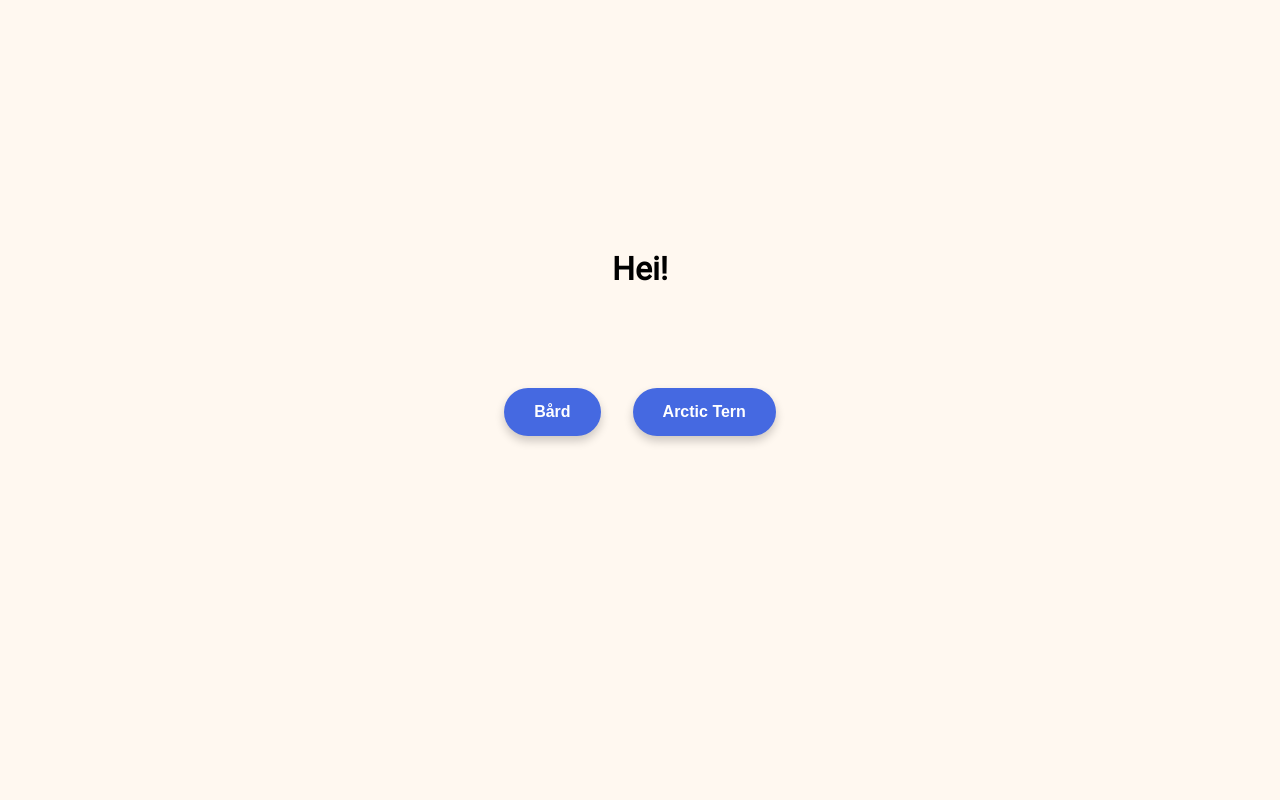
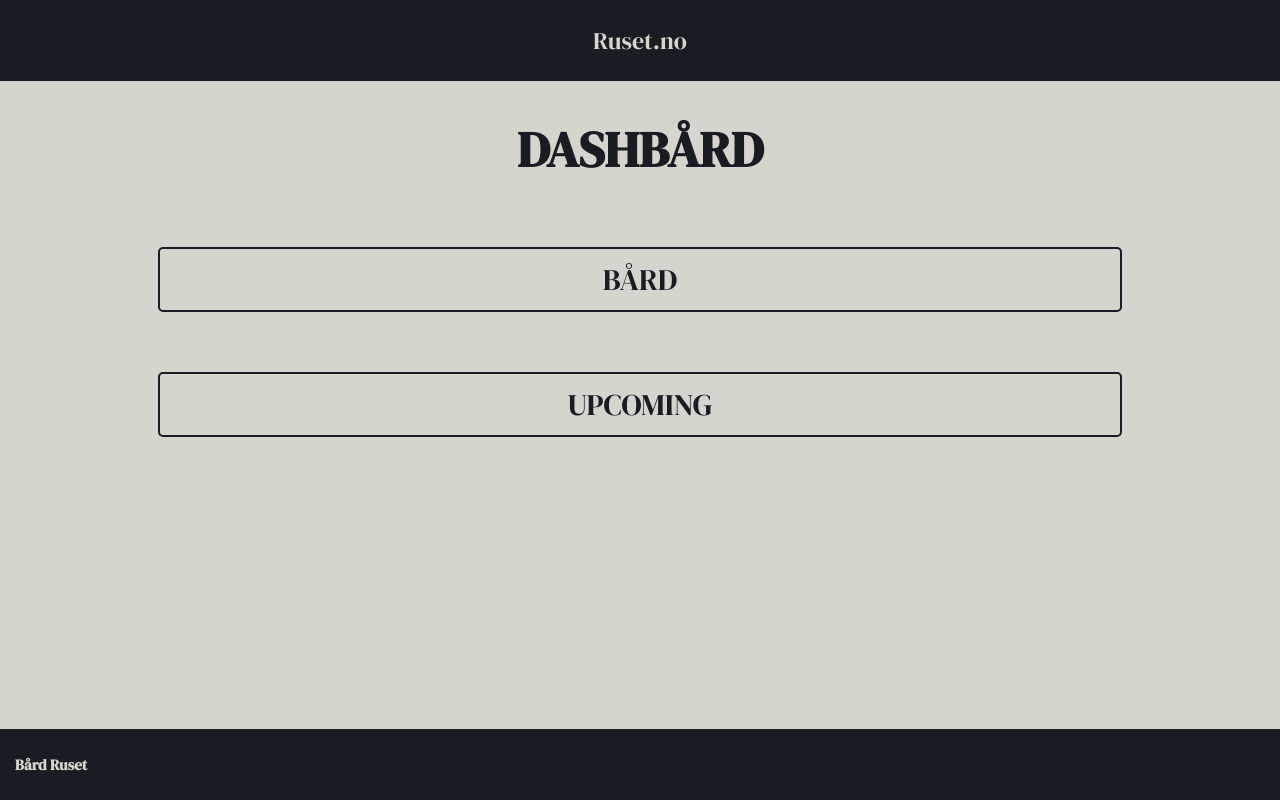
Before and after one commit to Svelekongen/Svelekongen.github.io, a plain HTML site: page index.html in a window 1280 px wide. Drawn offline with Linux system fonts and the light colour scheme.

Commit message:
remade index and other stuffs

```diff
--- a/index.html
+++ b/index.html
@@ -5,22 +5,22 @@
     <meta http-equiv="X-UA-Compatible" content="IE=edge" />
     <meta name="viewport" content="width=device-width, initial-scale=1.0" />
     <link rel="stylesheet" href="indexStyle.css" />
+    <link rel="preconnect" href="https://fonts.googleapis.com" />
+    <link rel="preconnect" href="https://fonts.gstatic.com" crossorigin />
+    <link rel="icon" type="image/x-icon" href="images/favicon.png" />
+    <link
+      href="https://fonts.googleapis.com/css2?family=DM+Serif+Display&display=swap"
+      rel="stylesheet"
+    />
     <title>Ruset</title>
   </head>
   <body>
-    <div>
-      <h1>Hei!</h1>
-      <div id="buttonCont">
-        <button class="button" onclick="window.location.href = 'bard.html';">
-          Bård
-        </button>
-        <button
-          class="button"
-          onclick="window.location.href = 'arctictern.html';"
-        >
-          Arctic Tern
-        </button>
-      </div>
+    <header>Ruset.no</header>
+    <div class="title"><h1>dashbård</h1></div>
+    <div class="main">
+      <a class="button" href="bard.html">Bård</a>
+      <a class="button" href="404.html">Upcoming</a>
     </div>
+    <footer><h3>Bård Ruset</h3></footer>
   </body>
 </html>
--- a/indexStyle.css
+++ b/indexStyle.css
@@ -1,60 +1,74 @@
-@font-face {
-  font-family: roboto;
-  src: url(/Roboto/Roboto-Black.ttf);
-  src: url(/Roboto/Roboto-Bold.ttf);
-  src: url(/Roboto/Roboto-Regular.ttf);
+body {
+  padding: 0;
+  margin: 0;
+  background-color: #d5d4cd;
+  color: #1a1c23;
+  font-family: "DM Serif Display", serif;
+  text-align: center;
+  font-style: normal;
+  font-weight: 400;
+  line-height: normal;
 }
 
-html,
-body {
-  height: 100%;
-  margin: 0;
+header,
+footer {
+  background-color: #1a1c23;
+  color: #d5d4cd;
 }
 
-body {
-  background-color: #fff8f0;
-  font-family: roboto;
-  justify-content: center;
-  align-items: center;
+header {
+  font-size: 24px;
+  padding-top: 1em;
+  padding-bottom: 1em;
 }
 
-div {
+h1 {
+  font-size: 50px;
+  text-transform: uppercase;
+}
+
+.main {
   display: flex;
   flex-direction: column;
   align-items: center;
+  align-content: center;
   justify-content: center;
 }
 
-#buttonCont {
-  flex-direction: row;
-}
+.button {
+  width: 75%;
+  padding-top: 10px;
+  padding-bottom: 10px;
+  margin: 1em 12.5%;
+  border: 2px solid #1a1c23;
+  border-radius: 5px;
 
-h1 {
-  margin: 0;
-  margin-top: 250px;
-}
+  color: #1a1c23;
 
-button {
-  margin-top: 100px;
-  margin-inline: 1em;
-}
+  font-size: 30px;
+  text-transform: uppercase;
+  text-decoration: none;
 
-.button {
-  display: inline-block;
-  border: none;
-  background-color: #4569e1;
-  color: white;
-  padding: 15px 30px;
-  font-size: 16px;
-  font-weight: bold;
-  text-align: center;
-  text-decoration: none;
-  cursor: pointer;
-  border-radius: 50px;
-  box-shadow: 0px 5px 10px rgba(0, 0, 0, 0.2);
-  transition: background-color 0.3s ease;
+  transition: all 300ms ease;
 }
 
 .button:hover {
-  background-color: #3f5cb9;
+  color: #d5d4cd;
+  background-color: #1a1c23;
 }
+
+footer {
+  position: absolute;
+  bottom: 0px;
+  left: 0px;
+  text-align: start;
+
+  width: 100%;
+}
+
+footer h3 {
+  font-size: 15px;
+  padding-left: 1em;
+  padding-top: 10px;
+  padding-bottom: 10px;
+}
--- a/style.css
+++ b/style.css
@@ -1,4 +1,3 @@
-
 @font-face {
   font-family: roboto;
   src: url(/Roboto/Roboto-Black.ttf);
@@ -7,11 +6,11 @@
 }
 
 body {
-    background-color: #FFF8F0;
+  background-color: #fff8f0;
   font-family: roboto;
 }
 
-img{
+img {
   width: auto;
   height: auto;
   max-height: 100%;
@@ -20,7 +19,7 @@ img{
   box-shadow: 2px 2px 5px 2px rgba(0, 0, 0, 0.2);
 }
 
-.block{
+.block {
   display: flex;
   flex-direction: column;
   align-items: center;
@@ -30,14 +29,13 @@ img{
   height: 400px;
   width: 75%;
   font-weight: lighter;
-
 }
 
-.imageText{
+.imageText {
   padding: 30px;
 }
 
-#mainDiv{
+#mainDiv {
   display: flex;
   width: 100%;
   height: 100%;
@@ -45,7 +43,7 @@ img{
   flex-direction: column;
 }
 
-#mainDiv > .block{
+#mainDiv > .block {
   flex-direction: row;
 }
 
@@ -53,15 +51,15 @@ img{
   flex-direction: row-reverse;
 }
 
-@media only screen and (max-width: 1100px){
-    img{
+@media only screen and (max-width: 1100px) {
+  img {
     max-width: 100%;
   }
-    .block{
+  .block {
     flex-direction: column;
     width: 320px;
   }
-    #mainDiv > .block{
+  #mainDiv > .block {
     flex-direction: column;
   }
   #mainDiv > .block:nth-child(even) {
--- a/ternUniStyle.css
+++ b/ternUniStyle.css
@@ -4,31 +4,41 @@ body {
   font-family: system-ui;
 }
 
+h1,
+h2 {
+  margin-top: 0;
+  padding: 10px;
+}
+
+nav ul {
+  list-style-type: none;
+  padding: 0;
+}
+
+nav a {
+  text-decoration: none;
+  font-size: 1.2em;
+  color: #333;
+  padding: 10px;
+  display: block;
+  transition: background-color 0.3s;
+}
+
+nav .fa-solid {
+  padding-right: 0.7em;
+}
+
+nav a:hover {
+  background-color: #d1ebff; /* Slightly darker blue for hover effect */
+}
+
 #hero {
+  padding: 20px 0;
   text-align: center;
 }
 
 .navClass {
-  margin: 0;
-  padding: 0;
-  margin-top: 3em;
-  margin-bottom: 3em;
-
-  list-style: none;
   display: flex;
   justify-content: center;
-  width: 100%;
+  gap: 15px;
 }
-
-.navLink {
-  text-decoration: none;
-  font-size: 1.2rem;
-
-  display: flex;
-  flex-direction: column;
-  margin-inline: 2em;
-}
-
-.navLink:hover {
-  color: green;
-}
```
Also changed, not shown: 404.html (+1 -0 lines), DM_Serif_Display/DMSerifDisplay-Italic.ttf (added), DM_Serif_Display/DMSerifDisplay-Regular.ttf (added), DM_Serif_Display/OFL.txt (added), 1 other file. Lines whose indentation alone changed are shown as unchanged.
